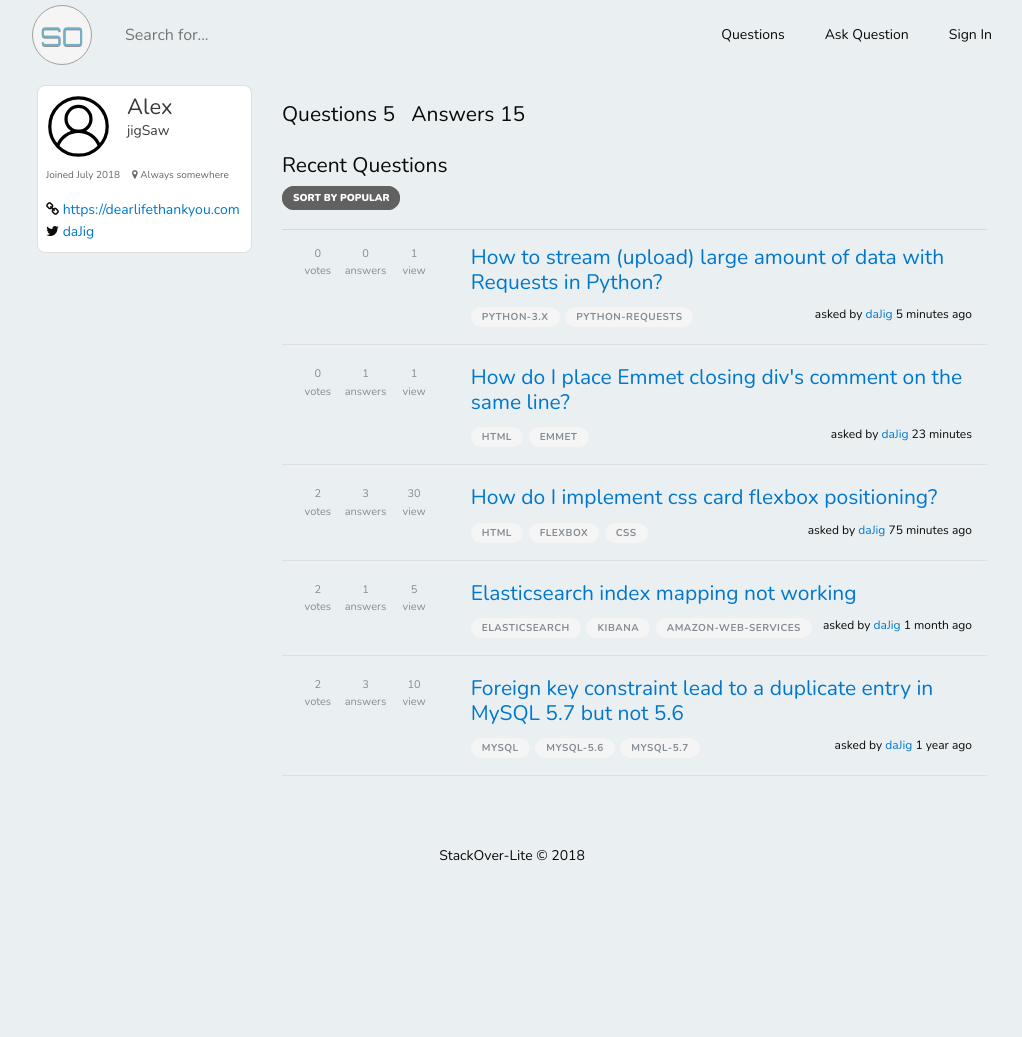
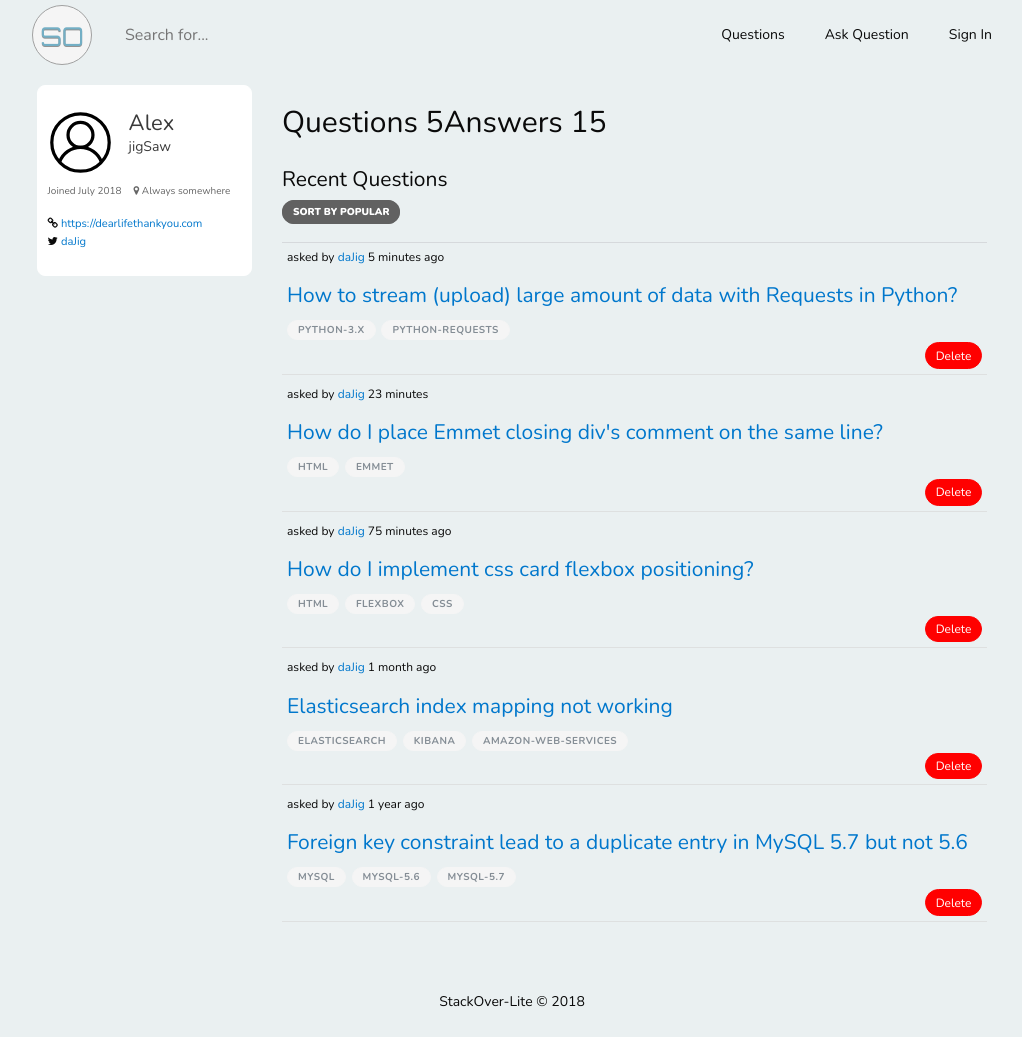
Before and after one commit to mrSerious/StackOverflow-lite, a PHP site: page /profile.html in a window 1280 px wide. Shown: the whole page, without its empty margins (128-1150 px from the left). Before the commit the page ends 861 px from the top, so only its background shows below. Run offline with PHP 8.4, Linux system fonts and the light colour scheme.

Commit message:
Fix User Profile

```diff
--- a/UI/css/main.css
+++ b/UI/css/main.css
@@ -72,10 +72,12 @@ textarea:focus {
   /* outline-color: transparent; */
 }
 
-button {
+button,
+.button {
   color: #fff;
   background-color: #007bff;
-  border-color: #007bff;
+  border: 1px solid #007bff;
+  border-radius: 50px;
   display: inline-block;
   font-weight: 400;
   text-align: center;
@@ -85,8 +87,7 @@ button {
   -moz-user-select: none;
   -ms-user-select: none;
   user-select: none;
-  border: 1px solid transparent;
-  padding: 0.375rem 0.75rem;
+  padding: 0.375rem 1rem;
   font-size: 1rem;
   line-height: 1.5;
   transition: color 0.15s ease-in-out, background-color 0.15s ease-in-out, border-color 0.15s ease-in-out, box-shadow 0.15s ease-in-out;
@@ -94,14 +95,6 @@ button {
 
 button:not(:disabled):not(.disabled) {
   cursor: pointer;
-}
-
-.button {
-  color: #fff;
-  background-color: #007bff;
-  border-color: #007bff;
-  padding: 0.375rem 0.75rem;
-  font-size: 1rem;
 }
 
 .clear {
@@ -114,6 +107,10 @@ button:not(:disabled):not(.disabled) {
 
 .no-margin {
   margin: 0;
+}
+
+.large-text {
+  font-size: 30px;
 }
 
 /*
@@ -508,7 +505,7 @@ button:not(:disabled):not(.disabled) {
 }
 
 .user-question {
-  float: right;
+  margin-bottom: 1rem;
   font-size: 12px;
 }
 
@@ -576,17 +573,15 @@ button:not(:disabled):not(.disabled) {
 */
 
 .user-profile-card {
-  padding: .5rem;
+  padding: 1.5rem .6rem;
   background-color: #fff;
-  border: 1px solid #cfcfcfa1;
+  border: 1px solid #fff;
   border-radius: .5rem;
-  height: 50%;
 }
 
 .user-header {
   display: flex;
   overflow: auto;
-  clear: both;
   width: 100%;
 }
 
@@ -629,6 +624,7 @@ button:not(:disabled):not(.disabled) {
 }
 
 .user-social-information {
+  font-size: .7rem;
   padding-top: 8px;
 }
 
@@ -649,7 +645,6 @@ button:not(:disabled):not(.disabled) {
 .user-content-container {
   display: flex;
   align-items: center;
-  /* justify-content: space-between; */
 }
 
 .user-content-container h2 {
@@ -666,6 +661,14 @@ button:not(:disabled):not(.disabled) {
   /* border: 1px solid #e5e5e5; */
   /* border-radius: 4px; */
   margin: 20px 0;
+}
+
+.question-summary .button {
+  float: right;
+  font-size: 12px;
+  padding: .2rem .6rem;
+  background-color: #ff0000;
+  border: 1px solid #ff0000;
 }
 
 /*
--- a/UI/login.html
+++ b/UI/login.html
@@ -27,6 +27,11 @@
             <p id="logo"> SO </p>
           </a>
         </div>
+
+        <form class="site-navigation-search">
+          <input type="search" placeholder="Search for..." value="" name="s" title="Search for:">
+        </form>
+
         <!-- nav  -->
         <nav class="site-navigation-links">
           <div class="nav-mobile">
--- a/UI/new.html
+++ b/UI/new.html
@@ -26,7 +26,9 @@
       <div class="nav-container">
         <!-- navbrand -->
         <div class="brand">
-          <a href="index.html">               <p id="logo"> SO </p>            </a>
+          <a href="index.html">
+            <p id="logo"> SO </p>
+          </a>
         </div>
         <form class="site-navigation-search">
           <input type="search" placeholder="Search for..." value="" name="s" title="Search for:">
--- a/UI/profile.html
+++ b/UI/profile.html
@@ -26,7 +26,9 @@
       <div class="nav-container">
         <!-- navbrand -->
         <div class="brand">
-          <a href="index.html">               <p id="logo"> SO </p>            </a>
+          <a href="index.html">
+            <p id="logo"> SO </p>
+          </a>
         </div>
         <form class="site-navigation-search">
           <input type="search" placeholder="Search for..." value="" name="s" title="Search for:">
@@ -66,6 +68,7 @@
                   <h3 class="big-profile-heading no-margin">Alex</h3>
                   <span>jigSaw</span>
                 </div>
+                <div class="clear"></div>
               </div>
               <div class="user-meta-wrapper">
                 <div class="user-metadata">
@@ -77,7 +80,7 @@
                 </div>
                 <div class="user-social-information">
                   <ul>
-                    <li class="social-website SocialLink">
+                    <li class="social-website social-link">
                       <i class="fa fa-link" aria-hidden="true"></i>
                       <a href="">https://dearlifethankyou.com</a>
 
@@ -94,39 +97,23 @@
           <div class="three-fourths column">
             <div class="user-content">
               <div class="user-content-container">
-                <h2>Questions 5</h2>
-                <h2>Answers 15</h2>
+                <h1 class="large-text">Questions 5</h1>
+                <h1 class="large-text">Answers 15</h1>
               </div>
               <h2>Recent Questions</h2>
               <a class="sort-button" href="">Sort By Popular</a>
               <div class="user-questions-view">
                 <div class="list-wrapper">
                   <div id="question-mini-list">
+
                     <div class="question-summary">
-                      <div class="row">
-                        <div class="one-fourth column">
-                          <div class="question-meta">
-                            <div class="votes">
-                              <div class="mini-counts">
-                                <span>0</span>
+                      <div class="question-body">
+                        <div class="user-question">
+                          <span>asked by
+                            <a href="">daJig</a>
+                            5 minutes ago
+                          </span>
                         </div>
-                              <div>votes</div>
-                            </div>
-                            <div class="status">
-                              <div class="mini-counts">
-                                <span>0</span>
-                              </div>
-                              <div>answers</div>
-                            </div>
-                            <div class="views">
-                              <div class="mini-counts">
-                                <span>1</span>
-                              </div>
-                              <div>view</div>
-                            </div>
-                          </div>
-                        </div>
-                        <div class="three-fourths column">
                         <h2 class="question-title">
                           <a href="questions.html">How to stream (upload) large amount of data with Requests in Python?</a>
                         </h2>
@@ -134,40 +121,21 @@
                           <a href="" class="post-tag" title="" rel="tag">python-3.x</a>
                           <a href="" class="post-tag" title="" rel="tag">python-requests</a>
                         </div>
+                        <div class="clear"></div>
+                      </div>
+                      <a class="button" href="">Delete</a>
+                      <div class="clear"></div>
+                    </div>
+                    <!-- /.question-summary -->
+
+                    <div class="question-summary">
+                      <div class="question-body">
                         <div class="user-question">
                           <span>asked by
                             <a href="">daJig</a>
-                              5 minutes ago
+                            23 minutes
                           </span>
                         </div>
-                        </div>
-                      </div>
-                    </div>
-                    <div class="question-summary">
-                      <div class="row">
-                        <div class="one-fourth column">
-                          <div class="question-meta">
-                            <div class="votes">
-                              <div class="mini-counts">
-                                <span>0</span>
-                              </div>
-                              <div>votes</div>
-                            </div>
-                            <div class="status">
-                              <div class="mini-counts">
-                                <span>1</span>
-                              </div>
-                              <div>answers</div>
-                            </div>
-                            <div class="views">
-                              <div class="mini-counts">
-                                <span>1</span>
-                              </div>
-                              <div>view</div>
-                            </div>
-                          </div>
-                        </div>
-                        <div class="three-fourths column">
                         <h2 class="question-title">
                           <a href="questions.html">How do I place Emmet closing div's comment on the same line?</a>
                         </h2>
@@ -175,40 +143,21 @@
                           <a href="" class="post-tag" title="" rel="tag">html</a>
                           <a href="" class="post-tag" title="" rel="tag">emmet</a>
                         </div>
+                        <div class="clear"></div>
+                      </div>
+                      <a class="button" href="">Delete</a>
+                      <div class="clear"></div>
+                    </div>
+                    <!-- /.question-summary -->
+
+                    <div class="question-summary">
+                      <div class="question-body">
                         <div class="user-question">
                           <span>asked by
                             <a href="">daJig</a>
-                              23 minutes
+                            75 minutes ago
                           </span>
                         </div>
-                        </div>
-                      </div>
-                    </div>
-                    <div class="question-summary">
-                      <div class="row">
-                        <div class="one-fourth column">
-                          <div class="question-meta">
-                            <div class="votes">
-                              <div class="mini-counts">
-                                <span>2</span>
-                              </div>
-                              <div>votes</div>
-                            </div>
-                            <div class="status">
-                              <div class="mini-counts">
-                                <span>3</span>
-                              </div>
-                              <div>answers</div>
-                            </div>
-                            <div class="views">
-                              <div class="mini-counts">
-                                <span>30</span>
-                              </div>
-                              <div>view</div>
-                            </div>
-                          </div>
-                        </div>
-                        <div class="three-fourths column">
                         <h2 class="question-title">
                           <a href="questions.html">How do I implement css card flexbox positioning?</a>
                         </h2>
@@ -217,40 +166,21 @@
                           <a href="" class="post-tag" title="" rel="tag">flexbox</a>
                           <a href="" class="post-tag" title="" rel="tag">css</a>
                         </div>
+                        <div class="clear"></div>
+                      </div>
+                      <a class="button" href="">Delete</a>
+                      <div class="clear"></div>
+                    </div>
+                    <!-- /.question-summary -->
+
+                    <div class="question-summary">
+                      <div class="question-body">
                         <div class="user-question">
                           <span>asked by
                             <a href="">daJig</a>
-                              75 minutes ago
+                            1 month ago
                           </span>
                         </div>
-                        </div>
-                      </div>
-                    </div>
-                    <div class="question-summary">
-                      <div class="row">
-                        <div class="one-fourth column">
-                          <div class="question-meta">
-                            <div class="votes">
-                              <div class="mini-counts">
-                                <span>2</span>
-                              </div>
-                              <div>votes</div>
-                            </div>
-                            <div class="status">
-                              <div class="mini-counts">
-                                <span>1</span>
-                              </div>
-                              <div>answers</div>
-                            </div>
-                            <div class="views">
-                              <div class="mini-counts">
-                                <span>5</span>
-                              </div>
-                              <div>view</div>
-                            </div>
-                          </div>
-                        </div>
-                        <div class="three-fourths column">
                         <h2 class="question-title">
                           <a href="questions.html">Elasticsearch index mapping not working</a>
                         </h2>
@@ -259,40 +189,21 @@
                           <a href="" class="post-tag" title="" rel="tag">kibana</a>
                           <a href="" class="post-tag" title="" rel="tag">amazon-web-services</a>
                         </div>
+                        <div class="clear"></div>
+                      </div>
+                      <a class="button" href="">Delete</a>
+                      <div class="clear"></div>
+                    </div>
+                    <!-- /.question-summary -->
+
+                    <div class="question-summary">
+                      <div class="row">
                         <div class="user-question">
                           <span>asked by
                             <a href="">daJig</a>
-                              1 month ago
+                            1 year ago
                           </span>
                         </div>
-                        </div>
-                      </div>
-                    </div>
-                    <div class="question-summary">
-                      <div class="row">
-                        <div class="one-fourth column">
-                          <div class="question-meta">
-                            <div class="votes">
-                              <div class="mini-counts">
-                                <span>2</span>
-                              </div>
-                              <div>votes</div>
-                            </div>
-                            <div class="status">
-                              <div class="mini-counts">
-                                <span>3</span>
-                              </div>
-                              <div>answers</div>
-                            </div>
-                            <div class="views">
-                              <div class="mini-counts">
-                                <span>10</span>
-                              </div>
-                              <div>view</div>
-                            </div>
-                          </div>
-                        </div>
-                        <div class="three-fourths column">
                         <h2 class="question-title">
                           <a href="questions.html">Foreign key constraint lead to a duplicate entry in MySQL 5.7 but not 5.6</a>
                         </h2>
@@ -301,15 +212,12 @@
                           <a href="" class="post-tag" title="" rel="tag">mysql-5.6</a>
                           <a href="" class="post-tag" title="" rel="tag">mysql-5.7</a>
                         </div>
-                          <div class="user-question">
-                              <span>asked by
-                                <a href="">daJig</a>
-                                1 year ago
-                              </span>
+                        <div class="clear"></div>
                       </div>
+                      <a class="button" href="">Delete</a>
+                      <div class="clear"></div>
                     </div>
-                      </div>
-                    </div>
+                    <!-- /.question-summary -->
                   </div>
                 </div>
               </div>
--- a/UI/questions.html
+++ b/UI/questions.html
@@ -25,7 +25,9 @@
       <div class="nav-container">
         <!-- navbrand -->
         <div class="brand">
-          <a href="index.html">               <p id="logo"> SO </p>            </a>
+          <a href="index.html">
+            <p id="logo"> SO </p>
+          </a>
         </div>
         <form class="site-navigation-search">
           <input type="search" placeholder="Search for..." value="" name="s" title="Search for:">
```
Also changed, not shown: UI/index.html (+50 -35 lines), UI/signup.html (+8 -1 lines). Lines whose indentation alone changed are shown as unchanged.
